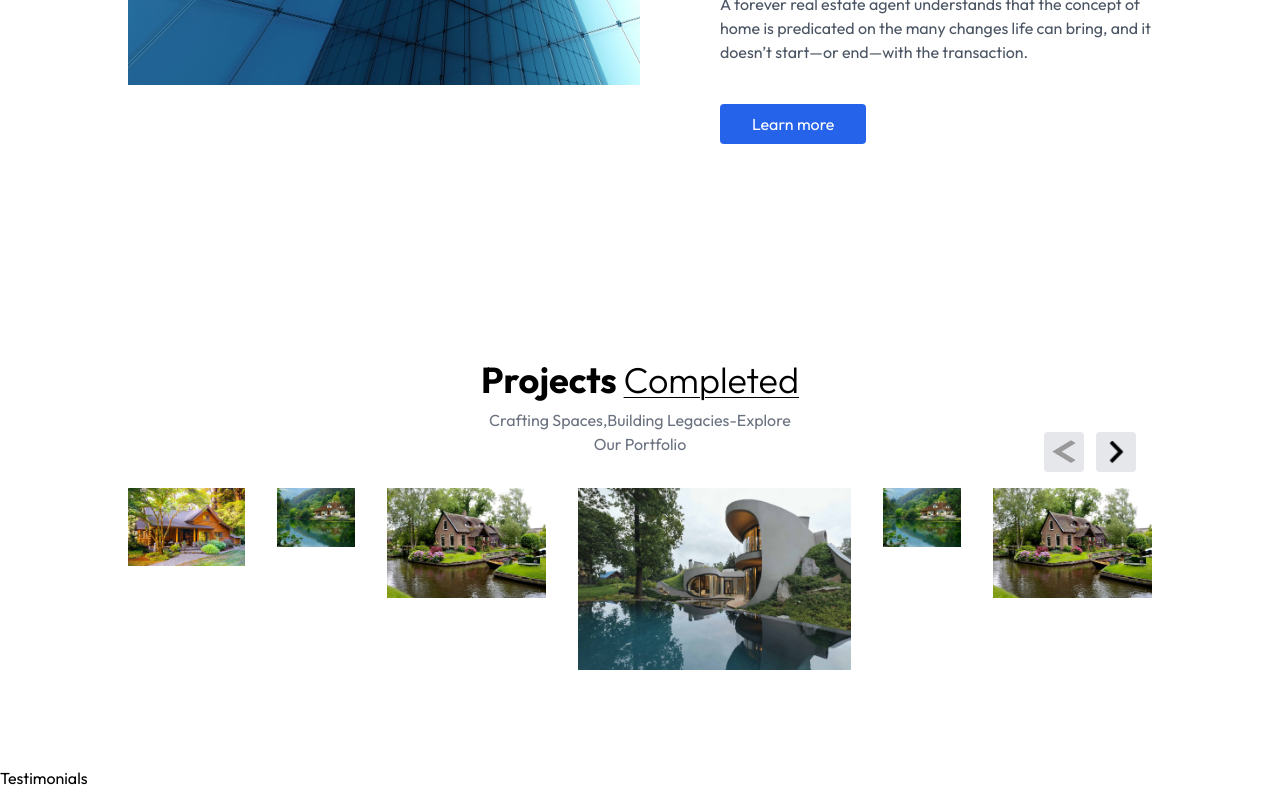
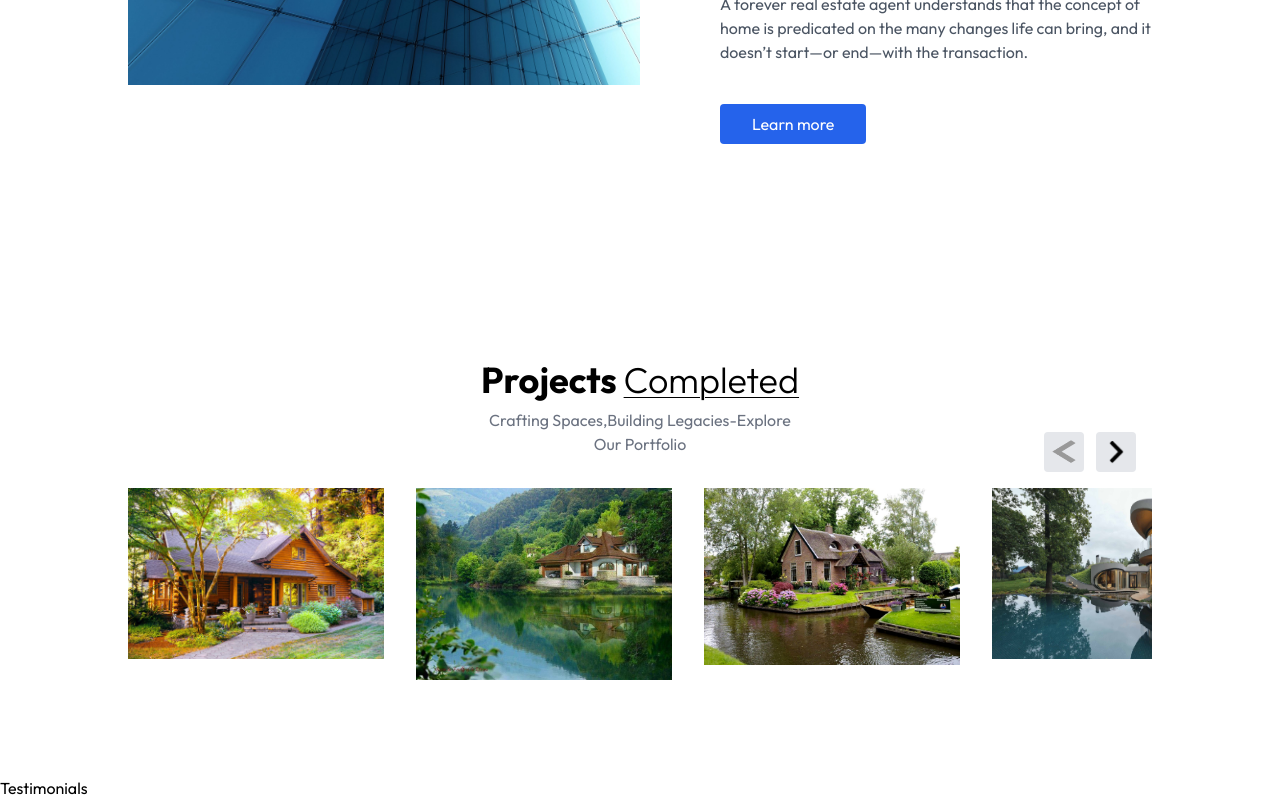
Before and after one commit to Divyadharshana5/Real_Estate, a React (Vite) app in the folder Real_estate/: page / in a window 1280 px wide. Shown: the part 1256-2056 px from the top of the page. Built offline with nearby package versions, Linux system fonts and the light colour scheme.

Commit message:
updated  Projects.jsx

```diff
--- a/Real_estate/src/Components/Projects.jsx
+++ b/Real_estate/src/Components/Projects.jsx
@@ -35,7 +35,10 @@ const Projects = () => {
       <div className="overflow-hidden">
         <div className="flex gap-8 transition-transform duration-500 ease-in-out">
           {projectsData.map((project, index) => (
-            <div key={index}>
+            <div
+              key={index}
+              className="relative flex-shrink-0 w-full h-full  sm:w-1/4"
+            >
               <img src={project.image} alt={project.title} />
             </div>
           ))}
```
